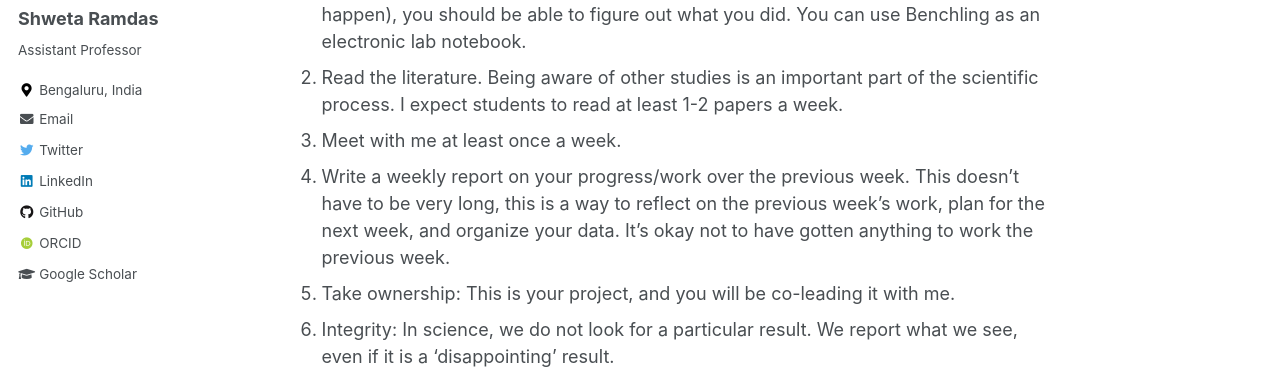
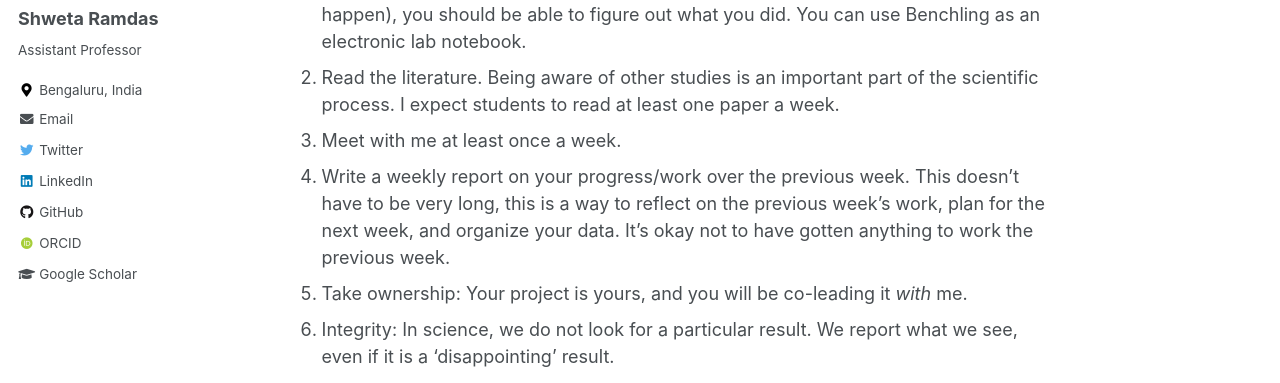
Before and after one commit to shwetaramdas/shwetaramdas.github.io, a Jekyll site: the page built from _pages/students.md, in a window 1280 px wide and 1023 px high. Shown: the part 320-703 px from the top of the window. Built offline with Jekyll 4.4.1, drawn with Linux system fonts in a browser that asks for light colours; some web fonts are replaced.

Commit message:
Update students.md

```diff
--- a/_pages/students.md
+++ b/_pages/students.md
@@ -10,9 +10,9 @@ January 2022
 ### Expectations for research students
 
 1. Record all your work. Reproducibility is of primary importance in computational biology. When you revisit an analysis six months later (something which will definitely happen), you should be able to figure out what you did. You can use Benchling as an electronic lab notebook.
-2. Read the literature. Being aware of other studies is an important part of the scientific process. I expect students to read at least 1-2 papers a week.
+2. Read the literature. Being aware of other studies is an important part of the scientific process. I expect students to read at least one paper a week.
 3. Meet with me at least once a week.
 4. Write a weekly report on your progress/work over the previous week. This doesn’t have to be very long, this is a way to reflect on the previous week’s work, plan for the next week, and organize your data. It’s okay not to have gotten anything to work the previous week.
-5. Take ownership: This is your project, and you will be co-leading it with me.
+5. Take ownership: Your project is yours, and you will be co-leading it *with* me.
 6. Integrity: In science, we do not look for a particular result. We report what we see, even if it is a ‘disappointing’ result.
 7. Work collaboratively. The best part of an academic environment is the ability to learn from each other. The best scientific ideas often arise from conversations over coffee. I expect members of the group to support each other and take the time to learn about each others’ work.
```
